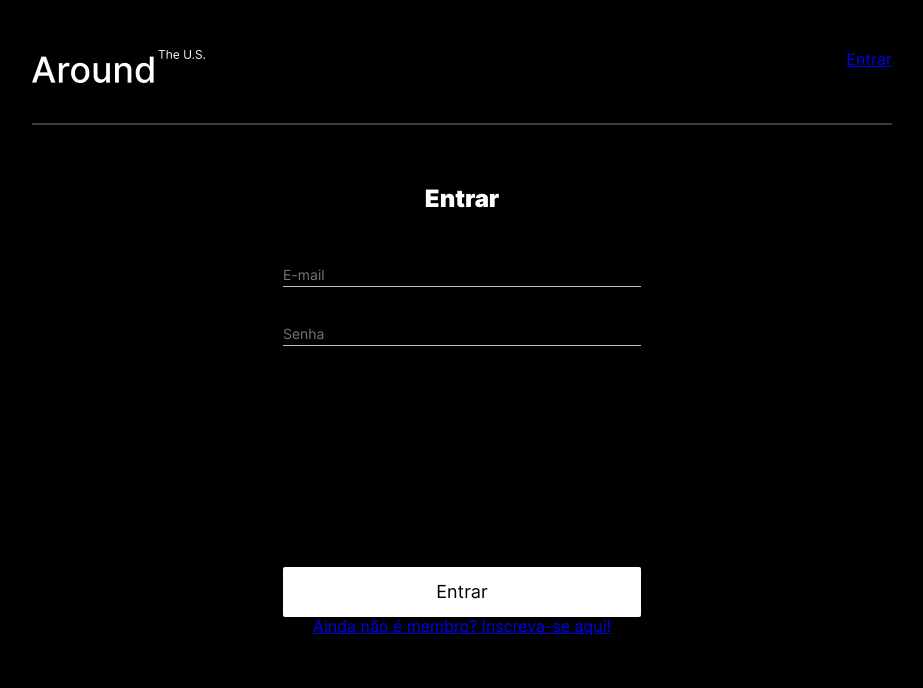
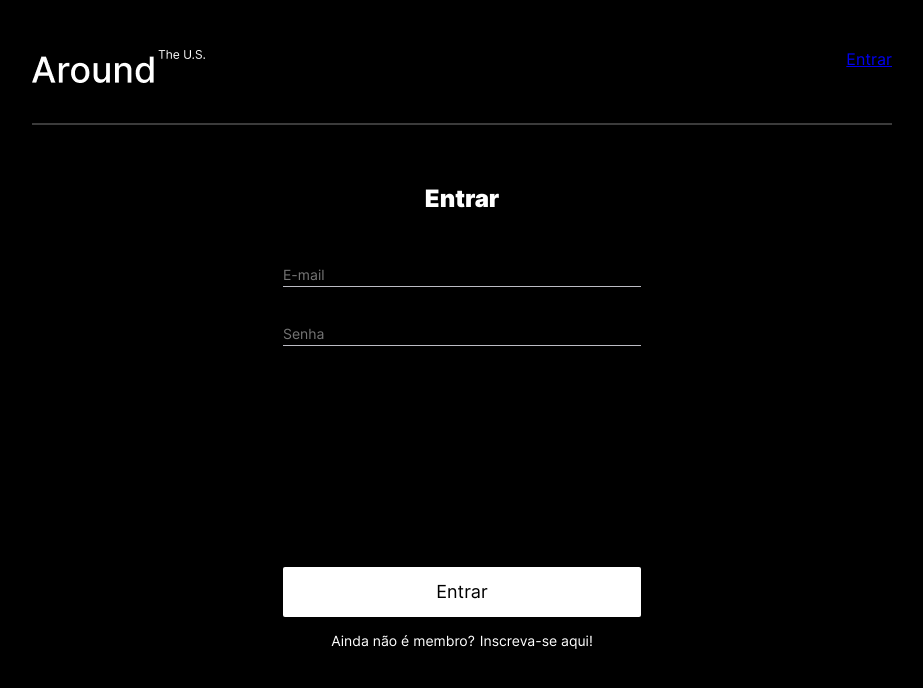
Before and after one commit to MaikonCorrea/web_project_around_auth, a React (Create React App) app: page /login in a window 1280 px wide. Shown: the top 688 px of the page, without its empty margins (178-1101 px from the left). Built offline with nearby package versions, Linux system fonts and the light colour scheme; no server answers.

Commit message:
changed signin/authorize name in Login.js  and deleted window.location

```diff
--- a/src/components/Login.js
+++ b/src/components/Login.js
@@ -1,10 +1,25 @@
-import {Link} from 'react-router-dom'
+import React, { useState } from "react";
+import { Link, withRouter} from "react-router-dom";
 
+import * as auth from "../utils/auth";
 
-export default function Login() {
-  const handleLinkClick = () => {
-    window.location.href = '/register';
-  }
+function Login({ handleLogin }) {
+  const [email, setEmail] = useState("");
+  const [password, setPassword] = useState("");
+
+  const handleSubmit = (e) => {
+    e.preventDefault();
+    if (!email || !password) {
+      return;
+    }
+    auth
+      .authorize({ email, password })
+      .then((res) => {
+        handleLogin();
+      })
+      .catch(console.log());
+  };
+
   return (
     <>
       <div className="login">
@@ -14,6 +29,8 @@ export default function Login() {
           type="email"
           name="email"
           placeholder="E-mail"
+          value={email}
+          onChange={(e) => setEmail(e.target.value)}
         />
         <span className="span span_email-message"></span>
         <input
@@ -21,11 +38,22 @@ export default function Login() {
           type="text"
           name="password"
           placeholder="Senha"
+          value={password}
+          onChange={(e) => setPassword(e.target.value)}
         />
         <span className="span span_password-message"></span>
-        <button className="login__button-confirm">Entrar</button>
-        <Link to="/register" className="login__link" onClick={handleLinkClick}>Ainda não é membro? Inscreva-se aqui!</Link>
+        <button className="login__button-confirm" onClick={handleSubmit}>
+          Entrar
+        </button>
+        <div className="login__signup">
+          <p>Ainda não é membro?</p>
+          <Link to="/register" className="signup__link">
+            Inscreva-se aqui!
+          </Link>
+        </div>
       </div>
     </>
   );
 }
+
+export default withRouter(Login)
```
